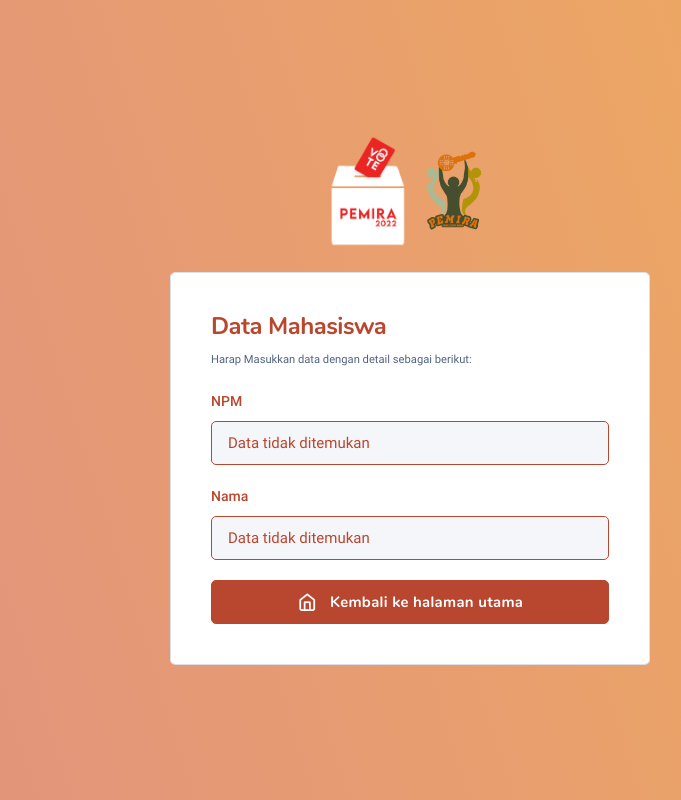
After one commit to exzork/EvoteCI, a CodeIgniter 4 app: the page made by evote-web/app/Views/v2/user/DetailMahasiswa.php in a window 1280 px wide. The commit adds this page. Shown: the whole page, without its empty margins (230-911 px from the left). Run offline with PHP 8.4 and a stand-in for CodeIgniter, Linux system fonts and the light colour scheme; the template is opened without the code that fills it, so the values that code supplies are empty; some libraries are stand-ins or nearby versions; some web fonts are replaced.

Commit message:
Perbaikan sedikit tampilan

```diff
--- a/evote-web/app/Config/Routes.php
+++ b/evote-web/app/Config/Routes.php
@@ -33,6 +33,8 @@ $routes->setAutoRoute(true);
 // route since we don't have to scan directories
 
 $routes->get('/home', 'Home::index');
+
+$routes->get('/mahasiswa/(:num)', 'User::detail_mahasiswa/$1');
 
 $routes->get('user/event', 'User::event', ['filter' => 'authUser']);
 $routes->get('user', 'User::index', ['filter' => 'authUserLog']);
--- /dev/null
+++ b/evote-web/app/Views/v2/user/DetailMahasiswa.php
@@ -0,0 +1,103 @@
+<!DOCTYPE html>
+<html lang="zxx" class="js">
+
+<head>
+    <meta charset="utf-8">
+    <meta name="author" content="Softnio">
+    <meta name="viewport" content="width=device-width, initial-scale=1, shrink-to-fit=no">
+    <meta name="description" content="Pemilihan Kahima, Wakahima, dan BLJ Informatika UPN Veteran Jawa Timur">
+    <!-- Fav Icon  -->
+    <link rel="shortcut icon" href="<?= base_url('img/logox.ico') ?>">
+    <!-- Page Title  -->
+    <title>Detail Mahasiswa | E-Vote</title>
+    <!-- StyleSheets  -->
+    <link rel="stylesheet" href="<?php echo base_url('css/dashlite.min.css?ver=2.4.1'); ?>">
+    <link id="skin-default" rel="stylesheet" href="<?php echo base_url('css/theme.css?ver=2.4.1'); ?>">
+    <script src="<?php echo base_url('js/jquery.js'); ?>"></script>
+</head>
+
+<body class="nk-body bg-main npc-general pg-auth">
+    <div class="nk-app-root">
+        <!-- main @s -->
+        <div class="nk-main ">
+            <!-- wrap @s -->
+            <div class="nk-wrap nk-wrap-nosidebar">
+                <!-- content @s -->
+                <div class="nk-content ">
+                    <div class="nk-block nk-block-middle nk-auth-body  wide-xs">
+                        <div class="brand-logo pb-4 text-center">
+                            <a href="<?= base_url() ?>" class="logo-link">
+                                <img style="max-width:80px" src="<?= base_url("img/pemira22.png") ?>" srcset="<?= base_url("img/pemira22.png") ?>" alt="logo-dark">
+                                <img style="max-width:80px" src="<?= base_url("img/pemiraff.png") ?>" srcset="<?= base_url("img/pemiraff.png") ?>" alt="logo-dark">
+                            </a>
+                        </div>
+                        <div id="masukPanel" class="card card-bordered ">
+                            <div class="card-inner card-inner-lg">
+                                <div class="nk-block-head">
+                                    <div class="nk-block-head-content">
+                                        <h4 class="nk-block-title">
+                                            <span class="text-main">Data Mahasiswa</span>
+                                        </h4>
+
+                                        <small>Harap Masukkan data dengan detail sebagai berikut:</small>
+
+                                    </div>
+                                </div>
+                                <div class="form-group">
+                                    <div class="form-label-group">
+                                        <label class="form-label" for="default-01">NPM</label>
+                                    </div>
+                                    <input type="text" value="<?= $npm ?>" readonly class="form-control form-control-lg" id="npm" name="npm" placeholder=" Masukkan NPM">
+                                </div>
+                                <div class="form-group">
+                                    <div class="form-label-group">
+                                        <label class="form-label" for="default-01">Nama</label>
+                                    </div>
+                                    <input type="text" readonly class="form-control form-control-lg" id="name" name="npm" placeholder=" Masukkan NPM">
+                                </div>
+
+                                <div class="form-group">
+                                    <a href="<?= base_url() ?>" class="btn btn-lg btn-main btn-block"><i class="icon ni ni-home mr-2"></i>Kembali ke halaman utama</a>
+                                </div>
+
+                            </div>
+                        </div>
+
+                    </div>
+
+                </div>
+                <!-- wrap @e -->
+            </div>
+
+            <!-- content @e -->
+        </div>
+        <!-- main @e -->
+    </div>
+
+
+    <!-- app-root @e -->
+    <!-- JavaScript -->
+    <script src="<?= base_url('js/bundle.js?ver=2.4.0') ?>"></script>
+    <script src="<?= base_url('js/scripts.js?ver=2.4.0') ?>"></script>
+    <script>
+        $(document).ready(function() {
+            $('#name').val("Loading..")
+            $('#npm').val("Loading..")
+            $.ajax({
+                url: "https://api-mahasiswapemira.herokuapp.com/mahasiswa/<?= $npm ?>",
+                type: "GET",
+                dataType: "JSON",
+                success: function(data) {
+                    $('#name').val(data.mahasiswa[0].nama);
+                    $('#npm').val("<?= $npm ?>")
+                },
+                error: function(e) {
+                    $("#name").val("Data tidak ditemukan")
+                    $("#npm").val("Data tidak ditemukan")
+                }
+            });
+        });
+    </script>
+</body>
+
+</html>
--- a/evote-web/app/Views/v2/user/Pilih.php
+++ b/evote-web/app/Views/v2/user/Pilih.php
@@ -42,8 +42,8 @@
                                         <img class="card-img-top img-fluid" id="img_<?php echo $calon['kode_calon']; ?>" src="https://lh3.googleusercontent.com/d/<?php echo $calon['foto_calon']; ?>" alt="Card image" style="width:100%">
                                         <div class="card-body d-flex flex-column">
                                             <div class="mt-auto">
-                                                <h5 class="card-title text-main font-weight-bold" id="nama_<?php echo $calon['kode_calon']; ?>"><?php echo $calon['nama_ketua'] . "<br>" . $calon['nama_wakil'];
-                                                                                                                                                if ($calon['nama_wakil']) echo "<br>"; ?></h5>
+                                                <h5 class="card-title text-main font-weight-bold mb-3" id="nama_<?php echo $calon['kode_calon']; ?>"><?php echo $calon['nama_ketua'] . "<br>" . $calon['nama_wakil'];
+                                                                                                                                                        if ($calon['nama_wakil']) echo "<br>"; ?></h5>
                                                 <br><br>
                                                 <button href="#" class="btn mb-2 btn-success mt-auto btn-block" onclick="pesan('<?php echo $calon['kode_calon']; ?>')">Visi Misi
                                                 </button>
--- a/evote-web/app/Views/v2/user/uPilih.php
+++ b/evote-web/app/Views/v2/user/uPilih.php
@@ -18,8 +18,8 @@
                                 <img class="card-img-top img-fluid" id="img_<?php echo $calon['kode_calon']; ?>" src="https://lh3.googleusercontent.com/d/<?php echo $calon['foto_calon']; ?>" alt="Card image" style="width:100%">
                                 <div class="card-body d-flex flex-column">
                                     <div class="mt-auto">
-                                        <h5 class="card-title text-main font-weight-bold" id="nama_<?php echo $calon['kode_calon']; ?>"><?php echo $calon['nama_ketua'] . "<br>" . $calon['nama_wakil'];
-                                                                                                                                        if ($calon['nama_wakil']) echo "<br>"; ?></h5>
+                                        <h5 class="card-title text-main font-weight-bold mb-3" id="nama_<?php echo $calon['kode_calon']; ?>"><?php echo $calon['nama_ketua'] . "<br>" . $calon['nama_wakil'];
+                                                                                                                                                if ($calon['nama_wakil']) echo "<br>"; ?></h5>
                                         <br><br>
                                         <button href="#" class="btn mb-2 btn-success mt-auto btn-block" onclick="pesan('<?php echo $calon['kode_calon']; ?>')">Visi Misi
                                         </button>
```
Also changed, not shown: evote-web/app/Controllers/User.php (+7 -1 lines), evote-web/app/Views/user/Pilih.php (+8 -1 lines), evote-web/app/Views/user/uPilih.php (+15 -13 lines), evote-web/app/Views/v2/user/Event.php (+9 -1 lines).
